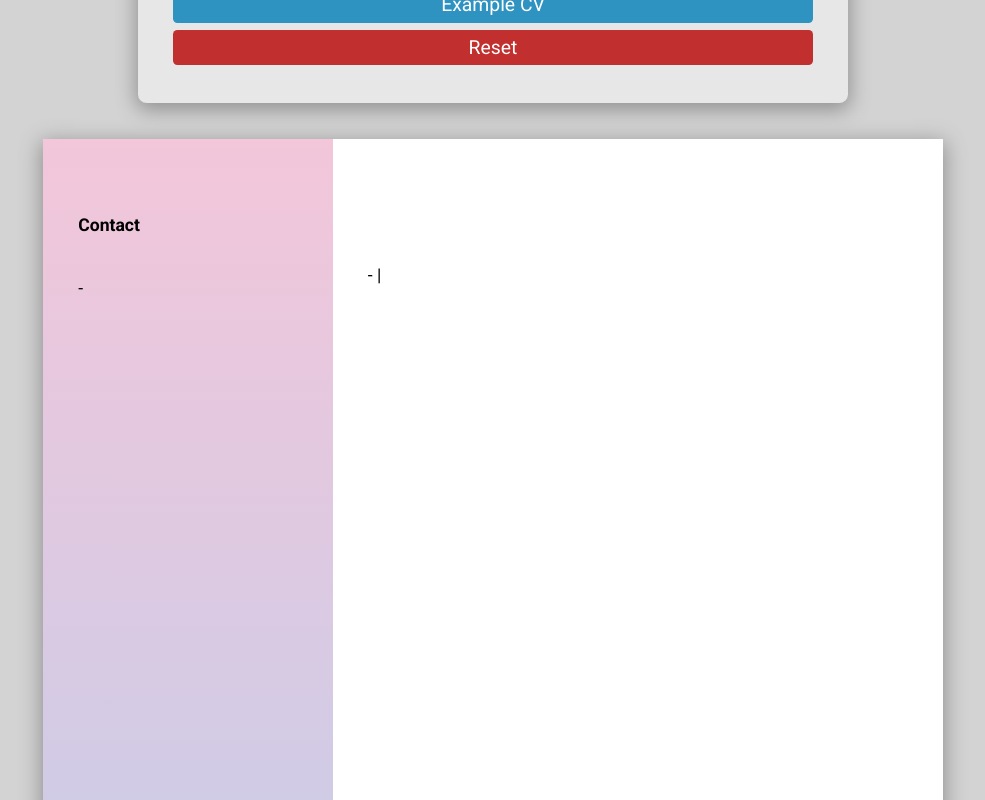
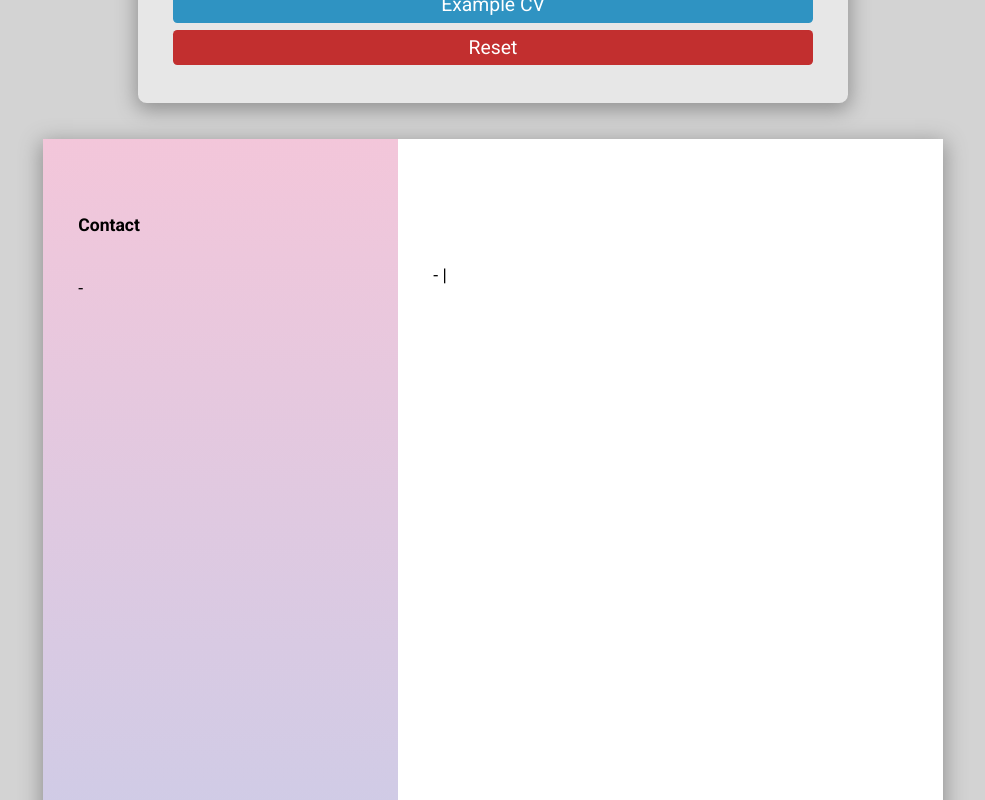
Before and after one commit to rob-noyes/cv-builder, a React (Create React App) app: page / in a window 1280 px wide. Shown: the part 1320-2120 px from the top of the page, without its empty margins (147-1132 px from the left). Built offline with nearby package versions, Linux system fonts and the light colour scheme.

Commit message:
css fixes

```diff
--- a/src/App.css
+++ b/src/App.css
@@ -71,8 +71,9 @@ Content / Resume Preview
 #resume {
   display: flex;
   flex-direction: row;
-  width: 900px;
-  height: 1200px;
+  width: 100%;
+  max-width: 900px;
+  min-height: 1200px;
   background: rgb(255, 255, 255);
   box-shadow: 0px 5px 20px 2px rgb(145, 145, 145);
   margin: 2rem;
@@ -116,7 +117,7 @@ textarea {
   display: flex;
   flex-direction: column;
   justify-content: flex-start;
-  width: 100%;
+  width: 60%;
   padding: 2rem;
   background: rgb(238, 174, 202);
   background: linear-gradient(
@@ -146,7 +147,7 @@ h4 {
 
 #mainbar {
   display: flex;
-  min-width: 60%;
+  width: 100%;
   flex-direction: column;
   justify-content: flex-start;
   padding: 2rem;
```
